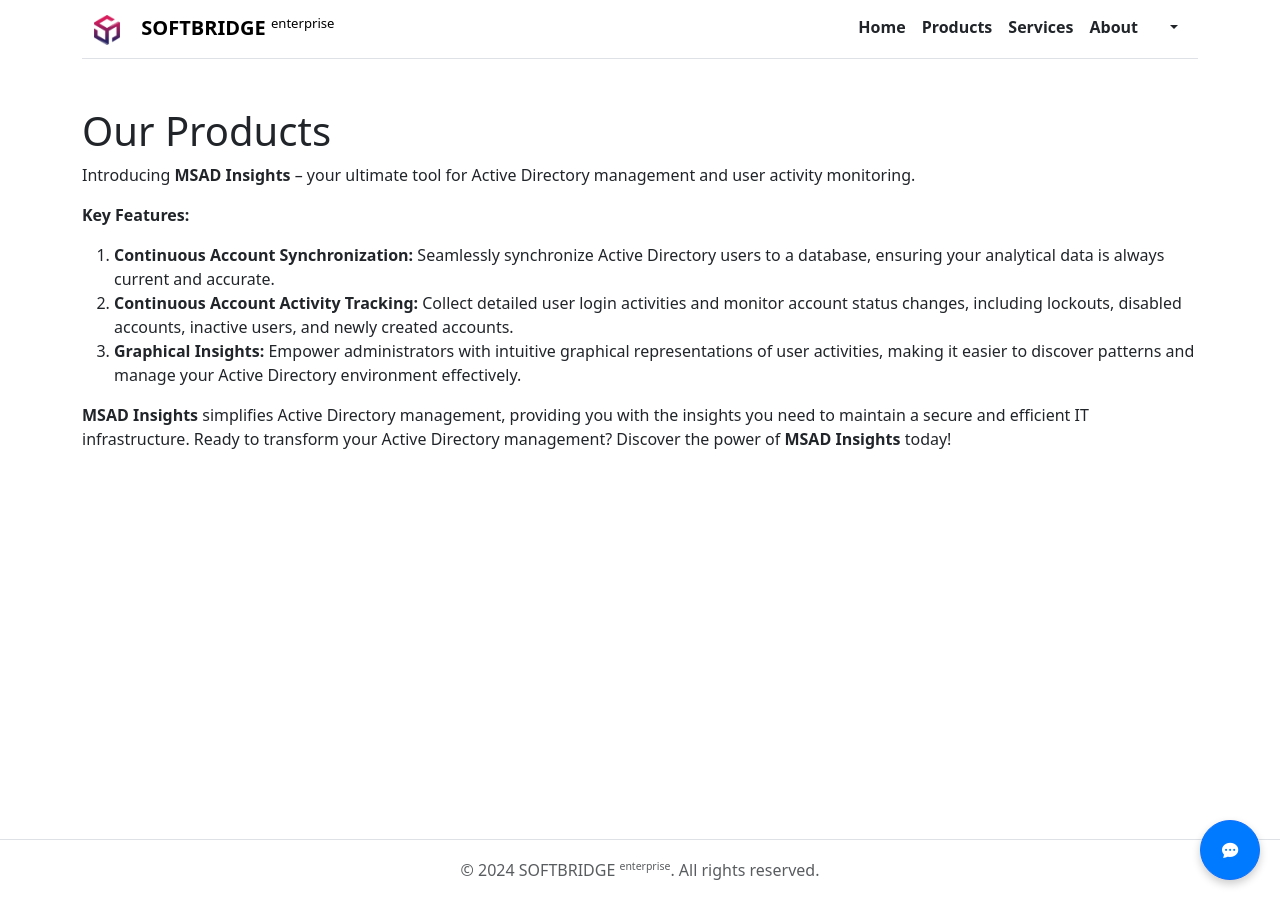
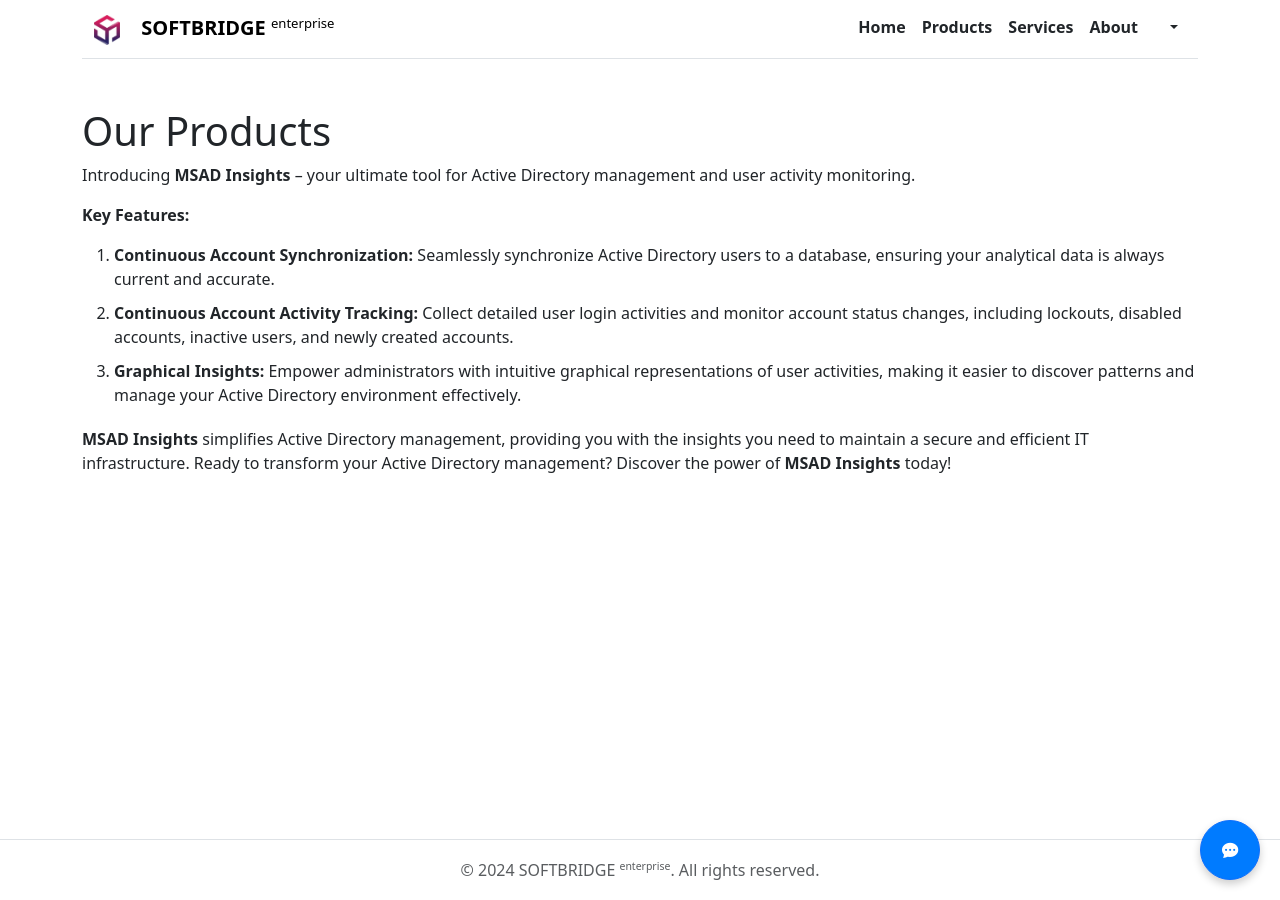
Before and after one commit to mfauziii/softbridge.github.io, a Jekyll site: the page built from products.md, in a window 1280 px wide. Built offline with Jekyll 4.4.1, drawn with Linux system fonts in a browser that asks for light colours; nearby versions of some CDN libraries.

Commit message:
Update style.css

```diff
--- a/assets/css/style.css
+++ b/assets/css/style.css
@@ -19,6 +19,14 @@
   margin-bottom: 60px;
 }
 
+ol {
+    margin-bottom: 20px; /* Adjust the value as needed */
+}
+
+ol li {
+    margin-bottom: 10px; /* Adjust the value as needed */
+}
+
 footer{
   position: absolute;
   bottom: 0;
```
